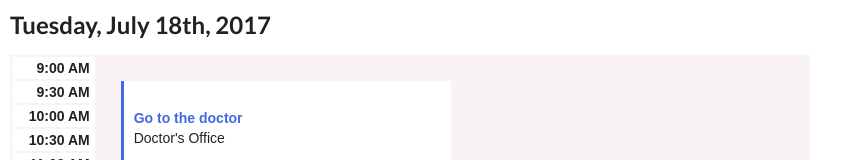
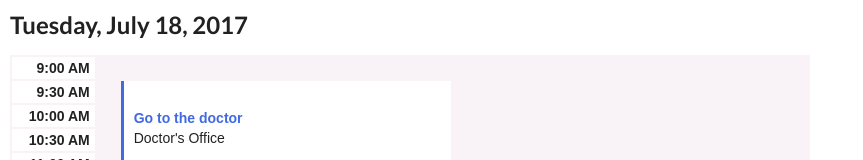
Before and after one commit to gabystern/Calendar-Application, a React (Create React App) app: page / in a window 1280 px wide. Shown: the top 160 px of the page, without its empty margins (0-863 px from the left). Built offline with nearby package versions, Linux system fonts and the light colour scheme.

Commit message:
Updated header to change with day

```diff
--- a/src/App.js
+++ b/src/App.js
@@ -12,12 +12,18 @@ class App extends Component {
       {name:"Go for a run", location: "Prospect Park", start: "18:30", end: "19:30"},
       {name:"Dinner", location: "TBD", start: "19:00", end: "20:00"}]
     }
+    this.dateHeader = this.dateHeader.bind(this)
+  }
+
+  dateHeader(){
+    var currentTime = new Date();
+    return currentTime.toLocaleString('en-US', { weekday: 'long', month: 'long', day: 'numeric', year: 'numeric'});
   }
 
   render() {
     return (
       <div className="App">
-        <h2>Tuesday, July 18th, 2017</h2>
+        <h2>{this.dateHeader()}</h2>
         <table>
           {this.state.hours.map((hour) => <TimeRows time={hour} appointments={this.state.appointments}/>)}
         </table>
```
